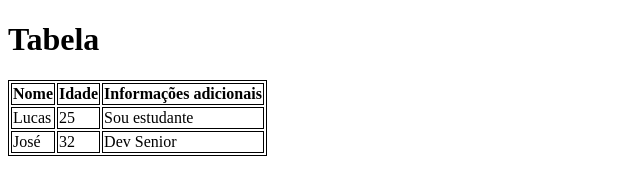
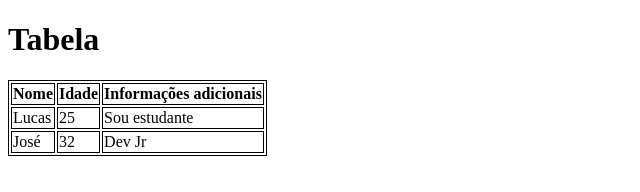
Before and after one commit to Lucas-Paulo-Farias/aula-tabela, a plain HTML site: page index.html in a window 1280 px wide. Shown: the full height of the page, 0-640 px from the left. Drawn offline with Linux system fonts and the light colour scheme.

Commit message:
mudando de senior para Jr

```diff
--- a/index.html
+++ b/index.html
@@ -30,7 +30,7 @@
         <tr>
             <td>José</td>
             <td>32</td>
-            <td>Dev Senior</td>
+            <td>Dev Jr</td>
         </tr>
     </tbody>
     </table>
```
